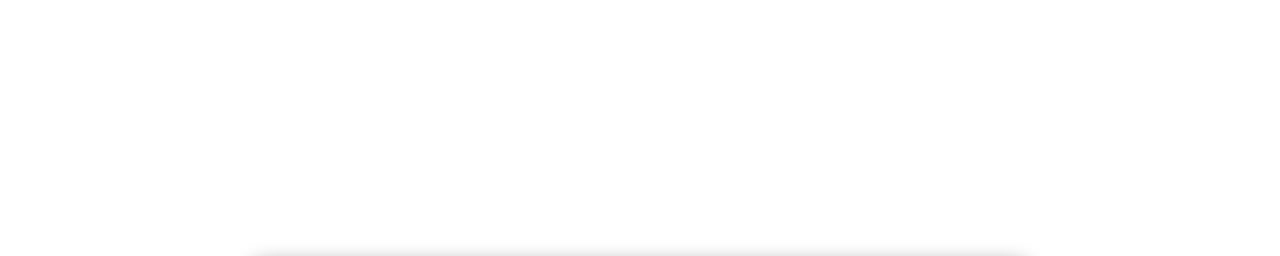
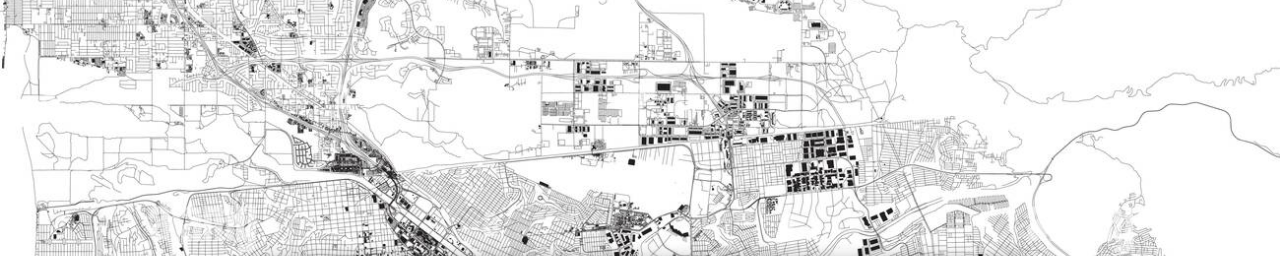
Before and after one commit to GAMA0206/crecimiento_tijuana, a plain HTML site: page docs/index.html in a window 1280 px wide. Shown: the top 256 px of the page. Drawn offline with Linux system fonts and the light colour scheme.

Commit message:
Update index.html

```diff
--- a/docs/index.html
+++ b/docs/index.html
@@ -7,7 +7,7 @@
     <style>
         body {
             font-family: Arial, sans-serif;
-            background: url("tijuana_aerea.jpg") no-repeat center center fixed;
+            background: url("tijuana_aerea.jpeg") no-repeat center center fixed;
             background-size: cover;
             margin: 0;
             padding: 0;
```
